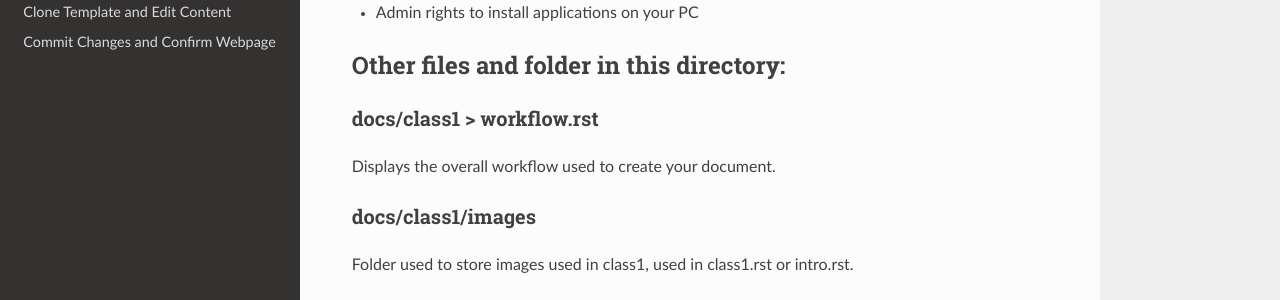
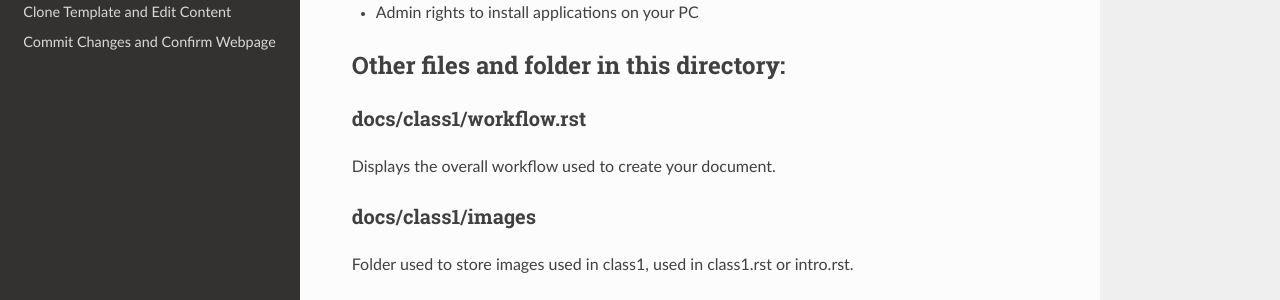
Before and after one commit to tkam8/f5-readthedocs-template, a Sphinx documentation site: the page built from docs/class1/class1.rst, in a window 1280 px wide and 1006 px high. Shown: the part 367-667 px from the top of the window. Built offline with Sphinx 7.4.7 and the Read the Docs theme 2.0.0, drawn with Linux system fonts in a browser that asks for light colours; pages that are not in the unit, such as notebooks, are missing from menus.

Commit message:
fixing another directory

```diff
--- a/docs/class1/class1.rst
+++ b/docs/class1/class1.rst
@@ -13,7 +13,7 @@ To set up your environment so you can use all the resources needed to create you
 Other files and folder in this directory:
 ------------------------------------
 
-docs/**class1** > **workflow.rst**
+docs/**class1**/**workflow.rst**
 ~~~~~~~~~~~~~~~~~~~~~~~~~~~~~~~~~
 Displays the overall workflow used to create your document.
 
```
